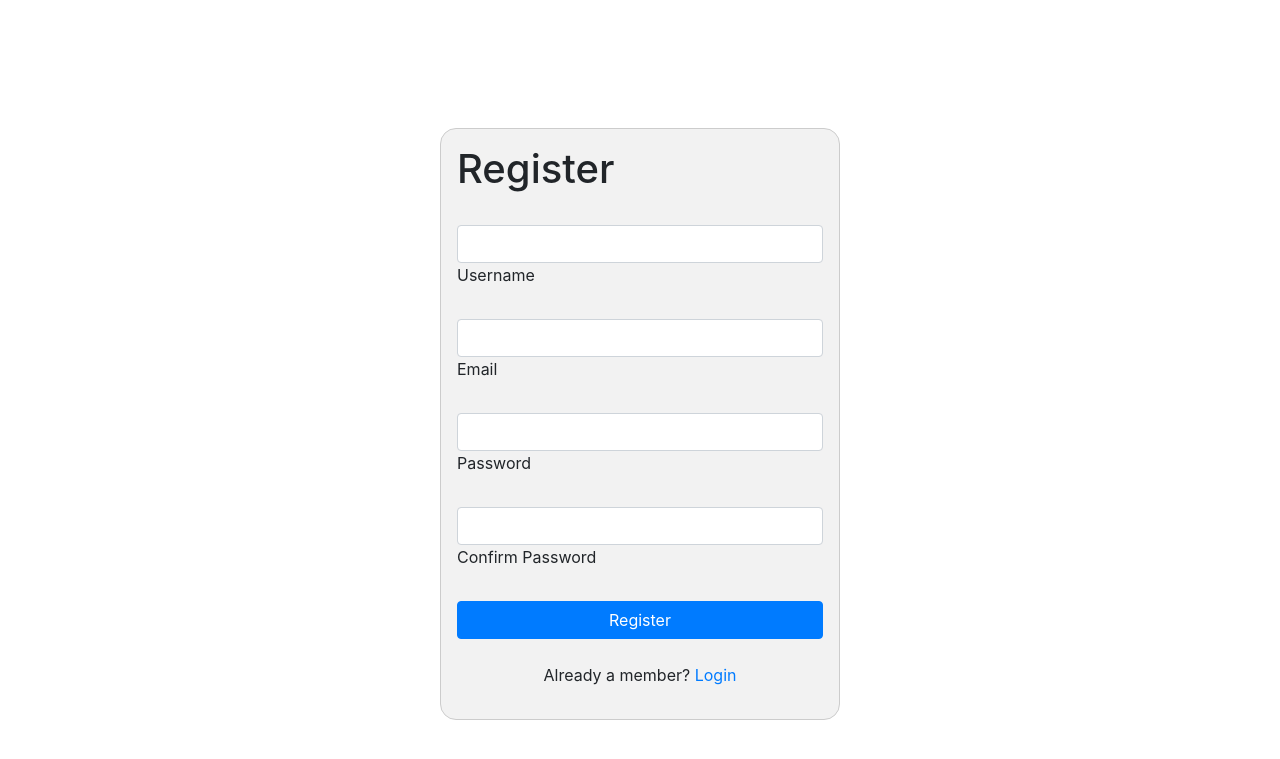
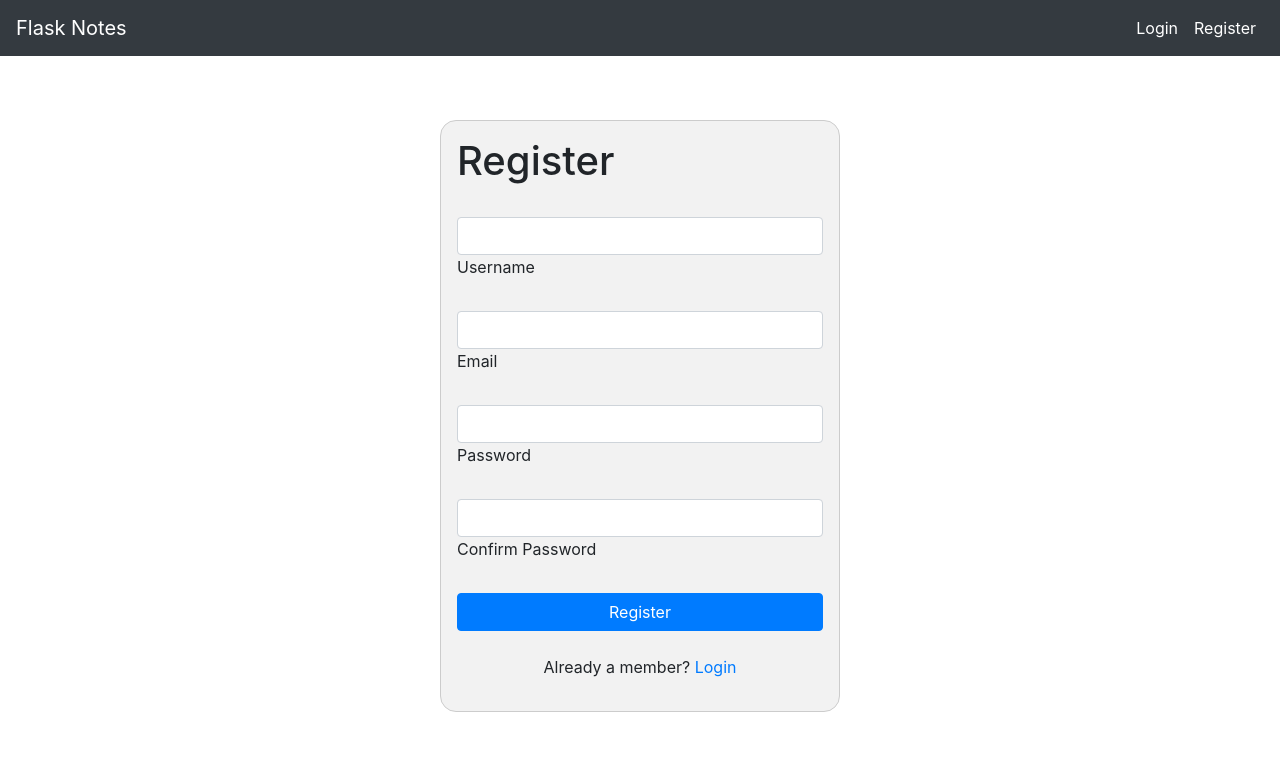
Before and after one commit to ghandylan/flask-notes, a Flask app: page /register in a window 1280 px wide. Shown: the top 759 px of the page. Run offline with Flask 3, Linux system fonts and the light colour scheme; some libraries are stand-ins or nearby versions.

Commit message:
added navbar

```diff
--- a/blueprints/guest_bp.py
+++ b/blueprints/guest_bp.py
@@ -18,6 +18,11 @@ def redirect_if_authenticated(username=None):
 @guest_blueprint.route('/')
 def redir():
     return redirect(url_for('guest_views.login'))
+
+
+@guest_blueprint.route('/home')
+def home():
+    return render_template('guest/home.html')
 
 
 @guest_blueprint.route('/login', methods=['GET', 'POST'])
@@ -70,7 +75,7 @@ def register():
         else:
             # if user does not exist, create user and redirect to login page
             new_user = User(
-                id=str(uuid.uuid4()),
+                user_id=str(uuid.uuid4()),
                 username=form.username.data,
                 email=form.email.data,
                 password=bcrypt.hashpw(form.password.data.encode('utf-8'), bcrypt.gensalt()),
--- a/forms.py
+++ b/forms.py
@@ -5,7 +5,7 @@ from wtforms.validators import DataRequired, Length, EqualTo, Regexp
 
 class LoginForm(FlaskForm):
     username = StringField('Username', validators=[DataRequired(), Length(min=3, max=20)])
-    password = PasswordField('Password', validators=[DataRequired(), Length(min=8, max=64)])
+    password = PasswordField('Password', validators=[DataRequired(), Length(max=64)])
 
 
 class RegisterForm(FlaskForm):
--- a/static/script/script.js
+++ b/static/script/script.js
@@ -1,6 +1,5 @@
-document.getElementById('logoutBtn').addEventListener('click', function () {
-    const confirmLogout = confirm('Are you sure you want to log out?');
-    if (confirmLogout) {
+function logout() {
+    if (confirm('Are you sure you want to logout?')) {
         window.location.href = '/logout';
     }
-});
+}
--- a/static/stylesheet/styles.css
+++ b/static/stylesheet/styles.css
@@ -4,16 +4,7 @@
     border: 1px solid #ccc;
     border-radius: 1em;
     background-color: #f2f2f2;
-    margin: 10% auto 0;
-}
-
-#logoutBtn {
-    text-decoration: underline;
-    color: blue; /* Change the color to your preference */
-}
-
-#logoutBtn:hover {
-    color: blue; /* Change the color when hovered to your preference */
+    margin: 5% auto 0;
 }
 
 
--- a/templates/base.html
+++ b/templates/base.html
@@ -14,6 +14,31 @@
           integrity="sha384-ggOyR0iXCbMQv3Xipma34MD+dH/1fQ784/j6cY/iJTQUOhcWr7x9JvoRxT2MZw1T" crossorigin="anonymous">
 </head>
 <body>
+<!-- Navigation Bar -->
+<nav class="navbar navbar-expand-lg navbar-dark bg-dark">
+    <a class="navbar-brand" href="#">Flask Notes</a>
+    <button class="navbar-toggler" type="button" data-toggle="collapse" data-target="#navbarTogglerDemo02"
+            aria-controls="navbarTogglerDemo02" aria-expanded="false" aria-label="Toggle navigation">
+        <span class="navbar-toggler-icon"></span>
+    </button>
+
+    <div class="collapse navbar-collapse" id="navbarTogglerDemo02">
+        <ul class="navbar-nav ml-auto right">
+            {% if current_user.is_authenticated %}
+                <li class="nav-item active">
+                    <a class="nav-link" href="#" onclick="logout()">Logout</a>
+                </li>
+            {% else %}
+                <li class="nav-item active">
+                    <a class="nav-link" href="{{ url_for('guest_views.login') }}">Login</a>
+                </li>
+                <li class="nav-item active">
+                    <a class="nav-link" href="{{ url_for('guest_views.register') }}">Register</a>
+                </li>
+            {% endif %}
+        </ul>
+    </div>
+</nav>
 <!-- Error Message -->
 {% with messages = get_flashed_messages(with_categories=true) %}
     {% if messages %}
@@ -43,6 +68,9 @@
         {% endfor %}
     {% endif %}
 {% endwith %}
+
+
+
 <!-- Page Content -->
 {% block content %}{% endblock %}
 
--- /dev/null
+++ b/templates/guest/home.html
@@ -0,0 +1,5 @@
+{% extends "base.html" %}
+{% block title %}Flask Notes{% endblock %}
+{% block content %}
+
+{% endblock %}
--- a/templates/user/dashboard.html
+++ b/templates/user/dashboard.html
@@ -4,5 +4,4 @@
     <p>hello, <b>{{ current_user.username }}</b></p>
     <p>your email is <b>{{ current_user.email }}</b></p>
     <p>role: <b>{{ current_user.role }}</b></p>
-    <p><a id="logoutBtn">Logout</a></p>
 {% endblock %}
```
Also changed, not shown: models.py (+18 -5 lines).
